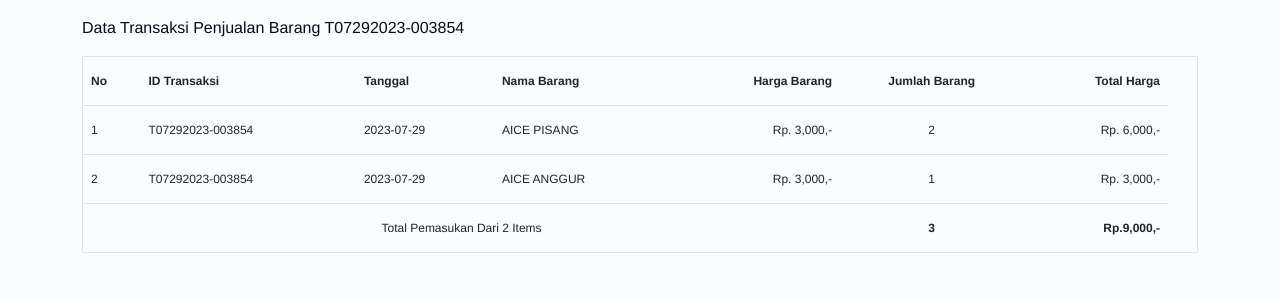
After one commit to anang-prasetyo/Woku.Id, a PHP site: page /cetak_barang_laku2.php?id_transaksi=T07292023-003854 in a window 1280 px wide. The commit adds this page. Shown: the top 300 px of the page. Run offline with PHP 8.4, Linux system fonts and the light colour scheme; data comes from the database, SQL or seed files in the repository.

Commit message:
cetak data sesuai id transaksi

```diff
--- a/barang_laku.php
+++ b/barang_laku.php
@@ -175,9 +175,14 @@ ini_set('display_errors', 0);
 							<div class="d-flex gap-1 justify-content-center align-items-center">
 								<a id="btnDesktop" href="edit_laku.php?id=<?php echo $b['id']; ?>" class="d-none d-lg-inline-flex buttonku-1">Edit</a>
 								<a id="btnDesktop" onclick="if(confirm('Apakah anda yakin ingin menghapus data ini ??')){ location.href='hapus_laku.php?id=<?php echo $b['id']; ?>&jumlah=<?php echo $b['jumlah'] ?>&nama=<?php echo $b['nama']; ?>' }" class="d-none d-lg-inline-flex buttonku-1-danger">Hapus</a>
+								<a id="btnDesktop" href="cetak_barang_laku2.php?id_transaksi=<?php echo $b['id_transaksi']; ?>" class="d-none d-lg-inline-flex buttonku-1" target="_blank">Cetak</a>
 
 								<button id="btnMobile" class="d-inline-flex d-lg-none buttonku-1" onclick="window.location.href='edit_laku.php?id=<?php echo $b['id']; ?>';"><i class="bi-pencil-square"></i></button>
 								<button id="btnMobile" class="d-inline-flex d-lg-none buttonku-1-danger" onclick="if(confirm('Apakah anda yakin ingin menghapus data ini ??')){ location.href='hapus_laku.php?id=<?php echo $b['id']; ?>&jumlah=<?php echo $b['jumlah'] ?>&nama=<?php echo $b['nama']; ?>' }"><i class="bi-trash"></i></button>
+
+								<!-- <button id="btnMobile" class="d-inline-flex d-lg-none buttonku-1" onclick="window.open('cetak_barang_laku.php','_blank')"><i class="bi-printer"></i></button> -->
+								<!-- <button id="btnMobile" class="d-inline-flex d-lg-none buttonku-1" onclick="window.location.href='cetak_barang_laku2.php?id_transaksi=<?php echo $b['id_transaksi']; ?>', '_blank'"><i class="bi-printer"></i></button> -->
+								<a id="btnMobile" href="cetak_barang_laku2.php?id_transaksi=<?php echo $b['id_transaksi']; ?>" class="d-inline-flex d-lg-none" target="_blank"><button class=" buttonku-1"><i class="bi-printer"></i></button></a>
 							</div>
 						</td>
 					</tr>
--- a/cetak_barang_laku.php
+++ b/cetak_barang_laku.php
@@ -60,7 +60,7 @@
         ?>
         <tr>
           <td><?php echo $i++; ?></td>
-          <td><?php echo $row["id"]; ?></td>
+          <td><?php echo $row["id_transaksi"]; ?></td>
           <td><?php echo $row["tanggal"]; ?></td>
           <td><?php echo $row["nama"]; ?></td>
           <td class="text-end">Rp. <?php echo number_format($row["harga"]); ?>,-</td>
--- /dev/null
+++ b/cetak_barang_laku2.php
@@ -0,0 +1,79 @@
+<?php
+$koneksi = mysqli_connect('localhost','root','','projectweb');
+?>
+<!DOCTYPE html>
+<html lang="en">
+<head>
+  <meta charset="UTF-8">
+  <meta http-equiv="X-UA-Compatible" content="IE=edge">
+  <meta name="viewport" content="width=device-width, initial-scale=1.0">
+  <title>Cetak Transaksi Penjualan Barang</title>
+  <link rel="stylesheet" href="assets/css/bootstrap.css">
+	<link rel="stylesheet" href="assets/font/bootstrap-icons.css">
+	<link rel="stylesheet" href="assets/base.css">
+</head>
+<body>
+  <div class="container py-3">
+    <div>Data Transaksi Penjualan Barang
+    <?php
+    $id_transaksi = mysqli_real_escape_string($koneksi, $_GET['id_transaksi']);
+    echo $id_transaksi;
+    ?>
+    </div>
+    <table class="table border border-1 mt-3" style="font-size: 12px;">
+      <tr>
+        <th class="">No</th>
+        <th class="">ID Transaksi</th>
+        <th class="">Tanggal </th>
+        <th class="">Nama Barang</th>
+        <th class="text-end">Harga Barang</th>
+        <th class="text-center">Jumlah Barang</th>
+        <th class="text-end">Total Harga</th>
+      </tr>
+      <?php
+      $barang_laku = mysqli_query($koneksi, "SELECT * FROM barang_laku where id_transaksi='$id_transaksi'");
+      $i = 1;
+      foreach( $barang_laku as $row){
+        ?>
+        <tr>
+          <td><?php echo $i++; ?></td>
+          <td><?php echo $row["id_transaksi"]; ?></td>
+          <td><?php echo $row["tanggal"]; ?></td>
+          <td><?php echo $row["nama"]; ?></td>
+          <td class="text-end">Rp. <?php echo number_format($row["harga"]); ?>,-</td>
+          <td class="text-center"><?php echo $row["jumlah"]; ?></td>
+          <td class="text-end">Rp. <?php echo number_format($row["total_harga"]); ?>,-</td>
+        </tr>
+        <?php
+        }
+        ?>
+        <tr>
+          <td colspan="5" class="text-center">Total Pemasukan Dari
+            <?php
+            $jumlah_items = mysqli_query($koneksi, "SELECT COUNT(*) as jum from barang_laku where id_transaksi='$id_transaksi'");
+            // $jumlah_items = mysqli_query($koneksi, "SELECT COUNT(*) as jum from barang_laku where tanggal like '$tanggal'");
+            $jum = mysqli_fetch_assoc($jumlah_items);
+            echo $jum['jum'];
+            ?> Items</td>
+            <?php
+              $x=mysqli_query($koneksi, "SELECT sum(jumlah) as jmlhLaku from barang_laku where id_transaksi='$id_transaksi'");
+              $xx=mysqli_fetch_array($x);
+
+              $y=mysqli_query($koneksi, "SELECT sum(total_harga) as total from barang_laku where id_transaksi='$id_transaksi'");
+              $yy=mysqli_fetch_array($y);
+              echo "
+              <td class='text-center'><b>". number_format($xx['jmlhLaku'])."</b></td>
+              <td class='text-end'><b> Rp.". number_format($yy['total']).",-</b></td>
+              ";
+            ?>
+          <td></td>
+        </tr>
+    </table>
+  </div>
+  <script>
+    window.print()
+    // $(document).ready(function(){
+    // });
+  </script>
+</body>
+</html>
```
